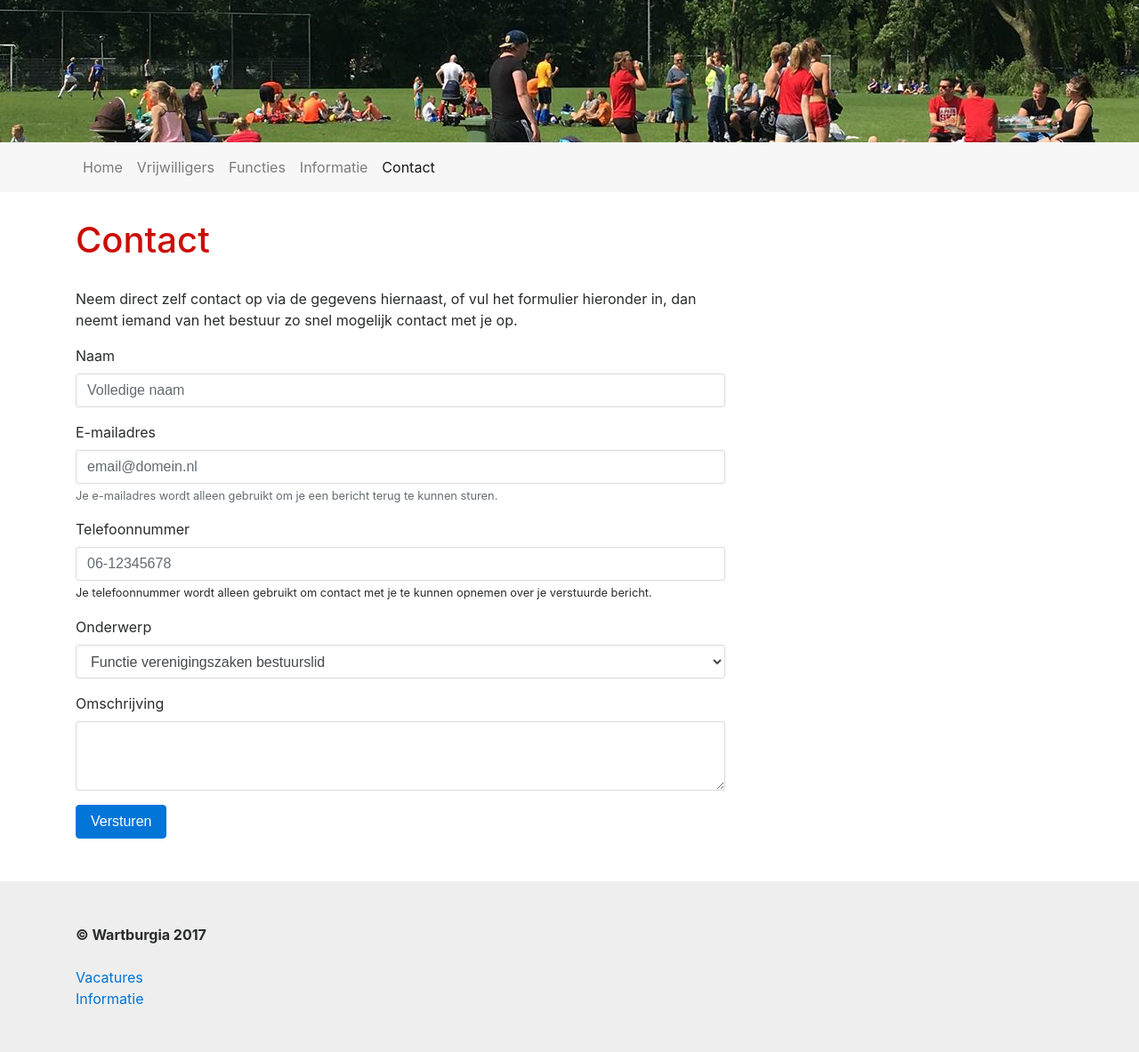
After one commit to ingriT/wartburgia-vrijwilligers, a WordPress theme: template __contact.php in a window 1280 px wide. The commit adds this page. Shown: the whole page at 89% size. Run offline with PHP 8.4 and a stand-in for WordPress, Linux system fonts and the light colour scheme; the site name, menu and one post (Sample post) are stand-ins, and other content is empty; some libraries are stand-ins or nearby versions.

Commit message:
Aangepaste templates en vooral Functions.php uitgebreid voor eventuele opties in het thema

```diff
--- /dev/null
+++ b/__contact.php
@@ -0,0 +1,108 @@
+<!DOCTYPE html>
+<html lang="en">
+    <head>
+        <title>Wartburgia vrijwilligers</title>
+        <!-- Required meta tags -->
+        <meta charset="utf-8" />
+        <meta name="viewport" content="width=device-width, initial-scale=1, shrink-to-fit=no" />
+
+        <!-- Bootstrap CSS -->
+        <link rel="stylesheet" href="https://maxcdn.bootstrapcdn.com/bootstrap/4.0.0-alpha.6/css/bootstrap.min.css" integrity="sha384-rwoIResjU2yc3z8GV/NPeZWAv56rSmLldC3R/AZzGRnGxQQKnKkoFVhFQhNUwEyJ" crossorigin="anonymous" />
+
+        <link rel="stylesheet" href="<?php echo get_bloginfo('template_directory'); ?>/style.css" />
+    </head>
+    <body>
+        <div class="container-fluid" style="height: 10em;text-align: center;background-image: url('<?php echo get_bloginfo('template_directory'); ?>/img/wb-vrijwilligers-header.png');background-position: 50% 50%;">
+        </div>
+        <nav class="navbar navbar-toggleable-md navbar-light bg-faded">
+            <div class="container">
+                <button class="navbar-toggler navbar-toggler-right" type="button" data-toggle="collapse" data-target="#navbarSupportedContent" aria-controls="navbarSupportedContent" aria-expanded="false" aria-label="Toggle navigation">
+                    <span class="navbar-toggler-icon"></span>
+                </button>
+
+                <div class="collapse navbar-collapse" id="navbarSupportedContent">
+                    <ul class="navbar-nav mr-auto">
+                        <li class="nav-item">
+                            <a class="nav-link" href="index.php">Home</a>
+                        </li>
+                        <li class="nav-item">
+                            <a class="nav-link" href="index.php">Vrijwilligers</a>
+                        </li>
+                        <li class="nav-item">
+                            <a class="nav-link" href="functie.php">Functies</a>
+                        </li>
+                        <li class="nav-item">
+                            <a class="nav-link" href="index.php">Informatie</a>
+                        </li>
+                        <li class="nav-item active">
+                            <a class="nav-link" href="contact.php">Contact <span class="sr-only">(current)</span></a>
+                        </li>
+                    </ul>
+                </div>
+            </div>
+        </nav>
+
+        <div class="container">
+            <div class="row">
+                <div class="col">
+                    <h1>Contact</h1>
+                </div>
+            </div>
+            <div class="row">
+                <div class="col-8">
+                    <p>Neem direct zelf contact op via de gegevens hiernaast, of vul het formulier hieronder in, dan neemt
+                        iemand van het bestuur zo snel mogelijk contact met je op.</p>
+                    <form>
+                        <div class="form-group">
+                            <label for="input-name">Naam</label>
+                            <input type="text" class="form-control" id="input-name" placeholder="Volledige naam">
+                        </div>
+                        <div class="form-group">
+                            <label for="input-email">E-mailadres</label>
+                            <input type="email" class="form-control" id="input-email" aria-describedby="emailHelp" placeholder="email@domein.nl">
+                            <small id="emailHelp" class="form-text text-muted">Je e-mailadres wordt alleen gebruikt om je een bericht terug te kunnen sturen.</small>
+                        </div>
+                        <div class="form-group">
+                            <label for="input-phone">Telefoonnummer</label>
+                            <input type="text" class="form-control" id="input-phone" aria-describedby="phoneHelp" placeholder="06-12345678">
+                            <small id="phoneHelp" class-"form-text text-muted">Je telefoonnummer wordt alleen gebruikt om contact met je te kunnen opnemen over je verstuurde bericht.</small>
+                        </div>
+                        <div class="form-group">
+                            <label for="input-subject">Onderwerp</label>
+                            <select class="form-control" id="input-subject">
+                                <option>Functie verenigingszaken bestuurslid</option>
+                                <option>Functie 2</option>
+                                <option>Andere vraag</option>
+                            </select>
+                        </div>
+                        <div class="form-group">
+                            <label for="input-description">Omschrijving</label>
+                            <textarea class="form-control" id="input-description" rows="3"></textarea>
+                        </div>
+                        <button type="submit" class="btn btn-primary">Versturen</button>
+                    </form>
+                </div>
+                <div class="col-4">
+                </div>
+            </div>
+        </div>
+
+
+        <div class="container-fluid footer">
+            <div class="container">
+                <div class="row">
+                    <div class="col">
+                        <strong>&copy; Wartburgia 2017</strong><br/><br/>
+                        <a href="functie.php">Vacatures</a><br/>
+                        <a href="index.php">Informatie</a>
+                    </div>
+                </div>
+            </div>
+        </div>
+
+        <!-- jQuery first, then Tether, then Bootstrap JS. -->
+        <script src="https://code.jquery.com/jquery-3.1.1.slim.min.js" integrity="sha384-A7FZj7v+d/sdmMqp/nOQwliLvUsJfDHW+k9Omg/a/EheAdgtzNs3hpfag6Ed950n" crossorigin="anonymous"></script>
+        <script src="https://cdnjs.cloudflare.com/ajax/libs/tether/1.4.0/js/tether.min.js" integrity="sha384-DztdAPBWPRXSA/3eYEEUWrWCy7G5KFbe8fFjk5JAIxUYHKkDx6Qin1DkWx51bBrb" crossorigin="anonymous"></script>
+        <script src="https://maxcdn.bootstrapcdn.com/bootstrap/4.0.0-alpha.6/js/bootstrap.min.js" integrity="sha384-vBWWzlZJ8ea9aCX4pEW3rVHjgjt7zpkNpZk+02D9phzyeVkE+jo0ieGizqPLForn" crossorigin="anonymous"></script>
+    </body>
+</html>
--- a/content.php
+++ b/content.php
@@ -3,7 +3,9 @@
         <h3><?php the_title(); ?></h3>
     </div>
     <div class="homepage-functie-afbeelding">
-        <img src="<?php echo get_bloginfo('template_directory'); ?>/img/functie-open.png" class="image-fluid" />
+        <?php if ( has_post_thumbnail() ) {
+            the_post_thumbnail();
+        } ?>
     </div>
     <div class="homepage-functie-omschrijving">
         <?php the_excerpt(); ?>
--- a/footer.php
+++ b/footer.php
@@ -14,7 +14,6 @@
         <script src="https://code.jquery.com/jquery-3.1.1.slim.min.js" integrity="sha384-A7FZj7v+d/sdmMqp/nOQwliLvUsJfDHW+k9Omg/a/EheAdgtzNs3hpfag6Ed950n" crossorigin="anonymous"></script>
         <script src="https://cdnjs.cloudflare.com/ajax/libs/tether/1.4.0/js/tether.min.js" integrity="sha384-DztdAPBWPRXSA/3eYEEUWrWCy7G5KFbe8fFjk5JAIxUYHKkDx6Qin1DkWx51bBrb" crossorigin="anonymous"></script>
         <script src="https://maxcdn.bootstrapcdn.com/bootstrap/4.0.0-alpha.6/js/bootstrap.min.js" integrity="sha384-vBWWzlZJ8ea9aCX4pEW3rVHjgjt7zpkNpZk+02D9phzyeVkE+jo0ieGizqPLForn" crossorigin="anonymous"></script>
-        <script src="<?php echo get_bloginfo('template_directory'); ?>/script.js"></script>
 
         <?php wp_footer(); ?>
     </body>
--- /dev/null
+++ b/functions.php
@@ -0,0 +1,57 @@
+<?php
+
+// Add scripts and stylesheets
+function startwordpress_scripts() {
+	wp_enqueue_style( 'wb_vr_style', get_template_directory_uri() . '/css/style.css' );
+	wp_enqueue_script( 'wb_vr_script', get_template_directory_uri() . '/js/script.js', array( 'jquery' ), '3.3.6', true );
+}
+
+add_action( 'wp_enqueue_scripts', 'startwordpress_scripts' );
+
+// WordPress Titles
+add_theme_support( 'title-tag' );
+
+// Support Featured Images
+add_theme_support( 'post-thumbnails' );
+
+/** Custom settings in the menu for the global site/theme settings start **/
+function custom_settings_add_menu() {
+  add_menu_page( 'Custom Settings', 'Custom Settings', 'manage_options', 'custom-settings', 'custom_settings_page', null, 99 );
+}
+
+add_action( 'admin_menu', 'custom_settings_add_menu' );
+
+// Create Custom Global Settings
+function custom_settings_page() { ?>
+  <div class="wrap">
+    <h1>Custom Settings</h1>
+    <form method="post" action="options.php">
+       <?php
+           settings_fields( 'section' );
+           do_settings_sections( 'theme-options' );
+           submit_button();
+       ?>
+    </form>
+  </div>
+<?php }
+
+// Twitter
+function setting_twitter() { ?>
+  <input type="text" name="twitter" id="twitter" value="<?php echo get_option( 'twitter' ); ?>" />
+<?php }
+
+function setting_github() { ?>
+  <input type="text" name="github" id="github" value="<?php echo get_option('github'); ?>" />
+<?php }
+
+function custom_settings_page_setup() {
+  	add_settings_section( 'section', 'All Settings', null, 'theme-options' );
+	add_settings_field( 'twitter', 'Twitter URL', 'setting_twitter', 'theme-options', 'section' );
+  	add_settings_field( 'github', 'GitHub URL', 'setting_github', 'theme-options', 'section' );
+
+	register_setting( 'section', 'twitter' );
+  	register_setting( 'section', 'github' );
+}
+
+add_action( 'admin_init', 'custom_settings_page_setup' );
+/** Custom settings in the menu for the global site/theme settings endt **/
--- a/header.php
+++ b/header.php
@@ -1,15 +1,12 @@
 <!DOCTYPE html>
 <html lang="en">
     <head>
-        <title><?php echo get_bloginfo( 'name' ); ?> | <?php echo get_bloginfo( 'description' ); ?></title>
         <!-- Required meta tags -->
         <meta charset="utf-8" />
         <meta name="viewport" content="width=device-width, initial-scale=1, shrink-to-fit=no" />
 
         <!-- Bootstrap CSS -->
         <link rel="stylesheet" href="https://maxcdn.bootstrapcdn.com/bootstrap/4.0.0-alpha.6/css/bootstrap.min.css" integrity="sha384-rwoIResjU2yc3z8GV/NPeZWAv56rSmLldC3R/AZzGRnGxQQKnKkoFVhFQhNUwEyJ" crossorigin="anonymous" />
-
-        <link rel="stylesheet" href="<?php echo get_bloginfo('template_directory'); ?>/style.css" />
 
         <?php wp_head();?>
     </head>
--- a/sidebar.php
+++ b/sidebar.php
@@ -1,6 +1,8 @@
 <p>
     <strong>Huidige invulling</strong><br/>
-    <img src="<?php echo get_bloginfo('template_directory'); ?>/img/functie-open.png" class="image-fluid" />
+    <?php if ( has_post_thumbnail() ) {
+        the_post_thumbnail();
+    } ?>
     <br/><br/>Vrijwilliger gezocht<br/><br/>
     <a href="contact.php" class="btn btn-primary" role="button">Aanmelden</a>
 </p>
```
Also changed, not shown: _contact.html (renamed from contact.html), _contact.php (renamed from contact.php), _functie.html (renamed from functie.html), _functie.php (renamed from functie.php), _index.html (renamed from index.html), css/style.css (renamed from style.css), js/script.js (renamed from script.js).
